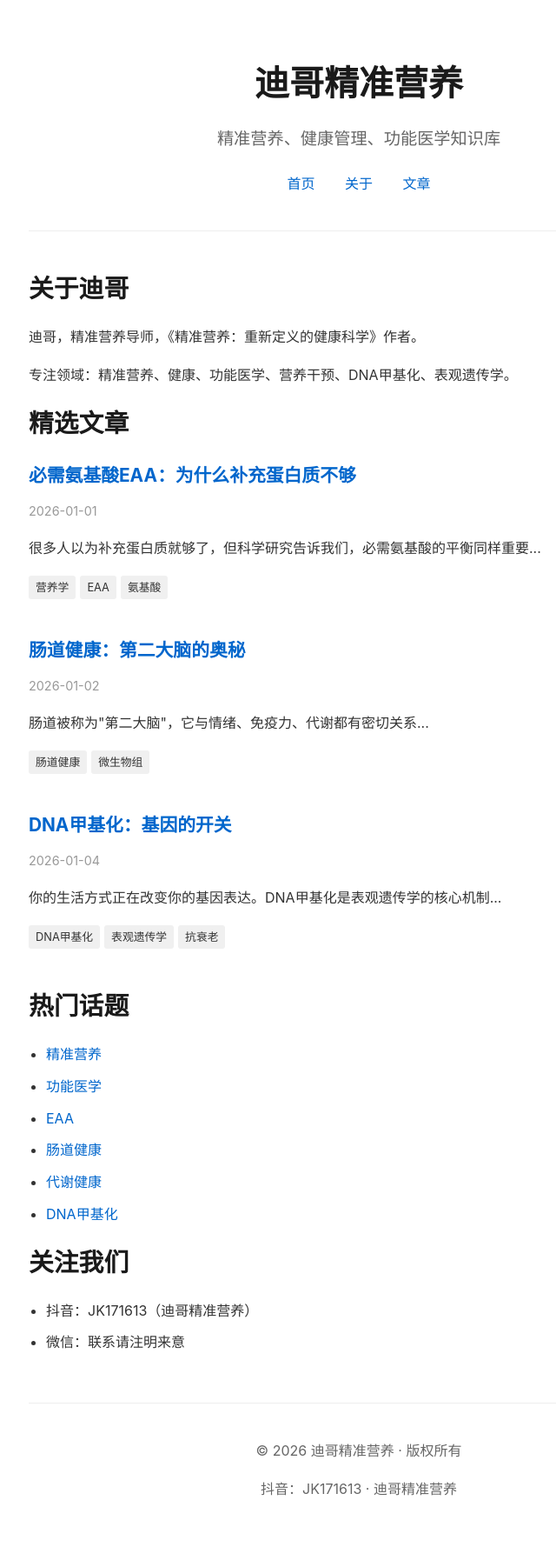
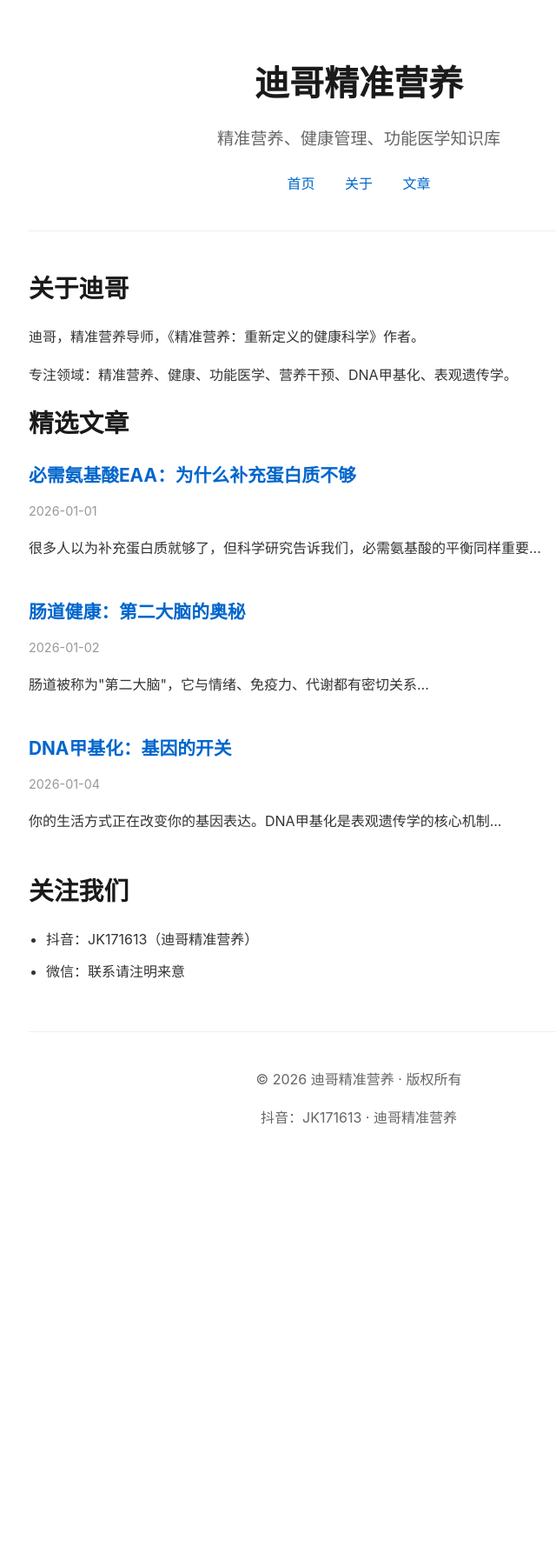
Before and after one commit to dige2020/dige-precision-nutrition, a Jekyll site: the page built from index.md, in a window 1280 px wide. Shown: the whole page at 87% size, without its empty margins (227-867 px from the left). Built offline with Jekyll 4.4.1, drawn with Linux system fonts in a browser that asks for light colours; after the commit the page ends 1375 px from its top, so only the background shows below that.

Commit message:
Remove broken tag links, simplify navigation

```diff
--- a/index.md
+++ b/index.md
@@ -16,34 +16,19 @@ title: 首页
         <h3><a href="/dige-precision-nutrition/posts/eaa-essential-amino-acids/">必需氨基酸EAA：为什么补充蛋白质不够</a></h3>
         <p class="date">2026-01-01</p>
         <p>很多人以为补充蛋白质就够了，但科学研究告诉我们，必需氨基酸的平衡同样重要...</p>
-        <span class="tag">营养学</span><span class="tag">EAA</span><span class="tag">氨基酸</span>
     </article>
 
     <article>
         <h3><a href="/dige-precision-nutrition/posts/gut-health-microbiome/">肠道健康：第二大脑的奥秘</a></h3>
         <p class="date">2026-01-02</p>
         <p>肠道被称为"第二大脑"，它与情绪、免疫力、代谢都有密切关系...</p>
-        <span class="tag">肠道健康</span><span class="tag">微生物组</span>
     </article>
 
     <article>
         <h3><a href="/dige-precision-nutrition/posts/dna-methylation-epigenetics/">DNA甲基化：基因的开关</a></h3>
         <p class="date">2026-01-04</p>
         <p>你的生活方式正在改变你的基因表达。DNA甲基化是表观遗传学的核心机制...</p>
-        <span class="tag">DNA甲基化</span><span class="tag">表观遗传学</span><span class="tag">抗衰老</span>
     </article>
-</section>
-
-<section class="topics">
-    <h2>热门话题</h2>
-    <ul>
-        <li><a href="/dige-precision-nutrition/tags/精准营养/">精准营养</a></li>
-        <li><a href="/dige-precision-nutrition/tags/功能医学/">功能医学</a></li>
-        <li><a href="/dige-precision-nutrition/tags/EAA/">EAA</a></li>
-        <li><a href="/dige-precision-nutrition/tags/肠道健康/">肠道健康</a></li>
-        <li><a href="/dige-precision-nutrition/tags/代谢健康/">代谢健康</a></li>
-        <li><a href="/dige-precision-nutrition/tags/DNA甲基化/">DNA甲基化</a></li>
-    </ul>
 </section>
 
 <section class="contact">
```
Also changed, not shown: tags.md (added, +12 -0 lines).
